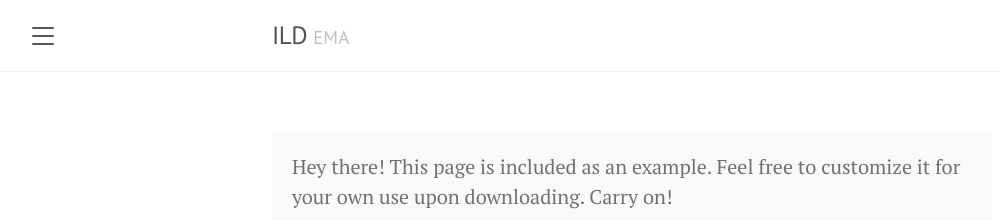
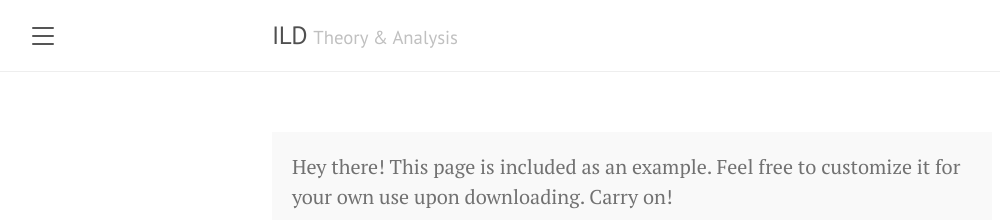
Before and after one commit to lennartseizer/ild, a Jekyll site: the page built from index.md, in a window 1280 px wide. Shown: the top 220 px of the page, without its empty margins (8-1008 px from the left). Built offline with Jekyll 4.4.1, drawn with Linux system fonts in a browser that asks for light colours.

Commit message:
Update _config.yml

```diff
--- a/_config.yml
+++ b/_config.yml
@@ -1,7 +1,7 @@
 # Setup
 title:               ILD
-tagline:             'EMA'
-description:         '...me that places the utmost gravity on content with a hidden drawer. Made by <a href="https://twitter.com/mdo" target="_blank">@mdo</a>.'
+tagline:             'Theory & Analysis'
+description:         'This page contains materials, code, and background on intensive longitudinal data analysis. Made by <a href="https://github.com/lennartseizer" target="_blank">@lennartseizer</a>.'
 url:                 'https://lennartseizer.github.io'
 baseurl:             '/ild'
 paginate:            5
```
